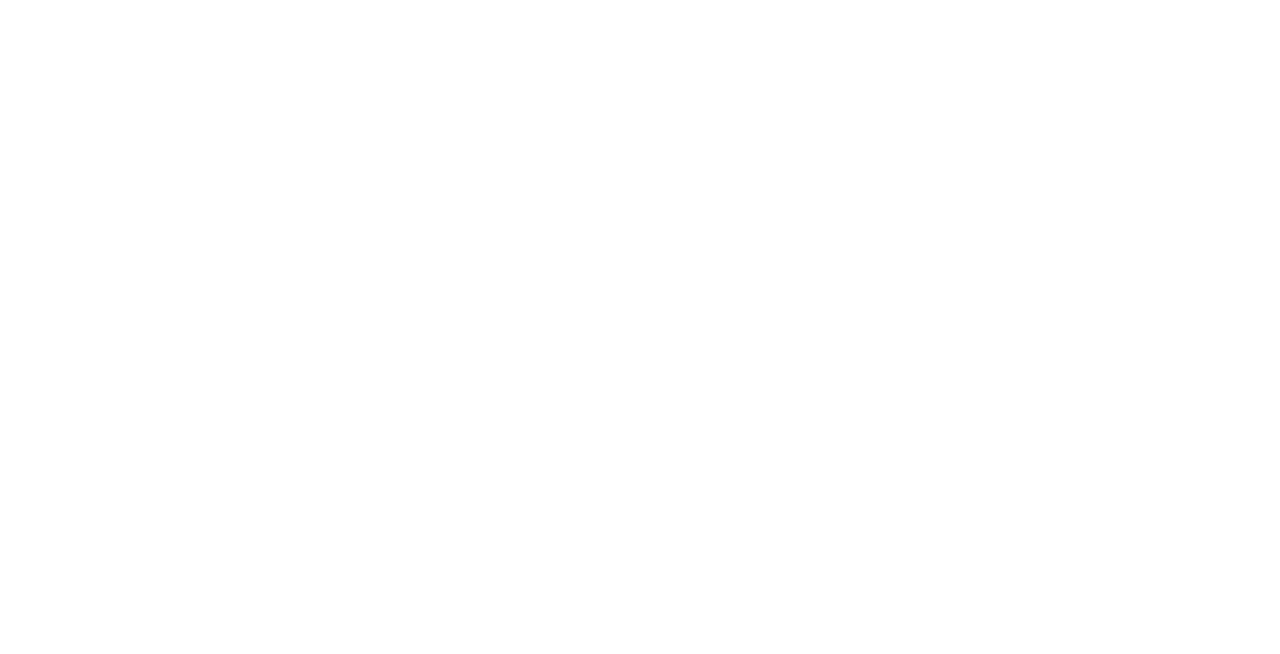
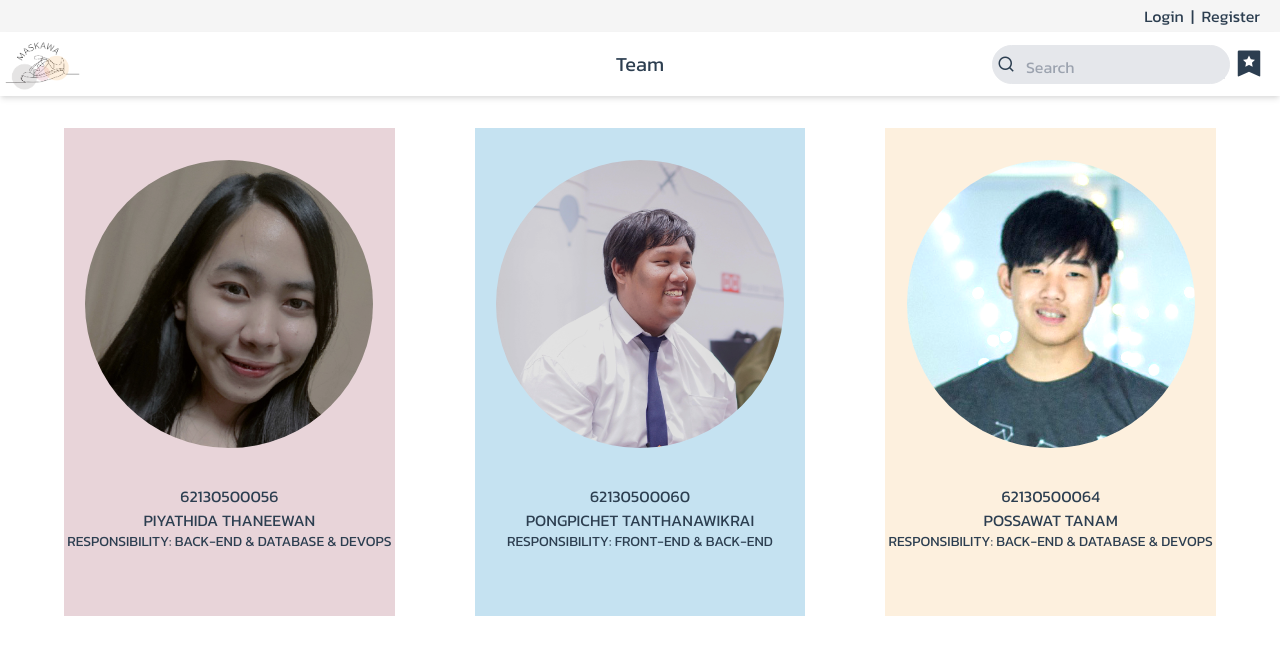
Before and after one commit to INT222-MASKAWA-CATALOG/Front-End, a Vue app: page /team in a window 1280 px wide. Before the commit this address had no page. Shown: the top 654 px of the page. Built offline with nearby package versions, Linux system fonts and the light colour scheme.

Commit message:
[ADD] Team Page

```diff
--- a/src/router/index.js
+++ b/src/router/index.js
@@ -13,9 +13,9 @@
     component: () => import(/* webpackChunkName: "home" */ '../views/Home.vue')
   },
   {
-    path: '/about',
-    name: 'About',
-    component: () => import(/* webpackChunkName: "about" */ '../views/About.vue')
+    path: '/team',
+    name: 'Team',
+    component: () => import(/* webpackChunkName: "team" */ '../views/Team.vue')
   }
 ]
 
--- /dev/null
+++ b/src/views/Team.vue
@@ -0,0 +1,34 @@
+<template>
+  <div class="Team">
+    <nav-bar head="Team" />
+    <div class="grid grid-cols-3 gap-20 mt-8 mx-16">
+      <div class="bg-tp text-center">
+        <img src="../assets/mew.png" class="rounded-full mt-8 mb-8 xl:w-72 md:w-72 w-48 mx-auto" style="filter:brightness(90%);">
+        <div class="rounded-xl w-max mx-auto pt-1 mt-8">62130500056</div>
+        <p>PIYATHIDA THANEEWAN</p>
+        <p class="text-sm mb-16">RESPONSIBILITY: BACK-END & DATABASE & DEVOPS</p>
+      </div>
+      <div class="bg-tb text-center">
+        <img src="../assets/sk.jpg" class="rounded-full mt-8 mb-8 xl:w-72 md:w-72 w-48 mx-auto"  style="filter:brightness(90%);">
+        <div class="rounded-xl w-max mx-auto pt-1">62130500060</div>
+        <p>PONGPICHET TANTHANAWIKRAI</p>
+        <p class="text-sm mb-16">RESPONSIBILITY: FRONT-END & BACK-END</p>
+      </div>
+      <div class="bg-ty text-center">
+        <img src="../assets/win.jpg" class="rounded-full mt-8 mb-8 xl:w-72 md:w-72 w-48 mx-auto"  style="filter:brightness(120%);">
+        <div class="rounded-xl w-max mx-auto pt-1">62130500064</div>
+        <p>POSSAWAT TANAM</p>
+        <p class="text-sm mb-16">RESPONSIBILITY: BACK-END & DATABASE & DEVOPS</p>
+      </div>
+    </div>
+  </div>
+</template>
+
+<script>
+import NavBar from '../components/NavBar.vue'
+export default {
+    components: {
+        NavBar,
+    }
+}
+</script>
--- a/tailwind.config.js
+++ b/tailwind.config.js
@@ -27,7 +27,11 @@
       purple: colors.violet,
       pink: colors.pink,
       yellowPastel: "#F3F094",
-      grayon: "#F5F5F5"
+      grayon: "#F5F5F5",
+      tb: "#C5E2F1",
+      tp: "#E8D4D9",
+      ty: "#FDF0DE",
+      footer: "#EDE734",
     },
     spacing: {
       px: '1px',
```
